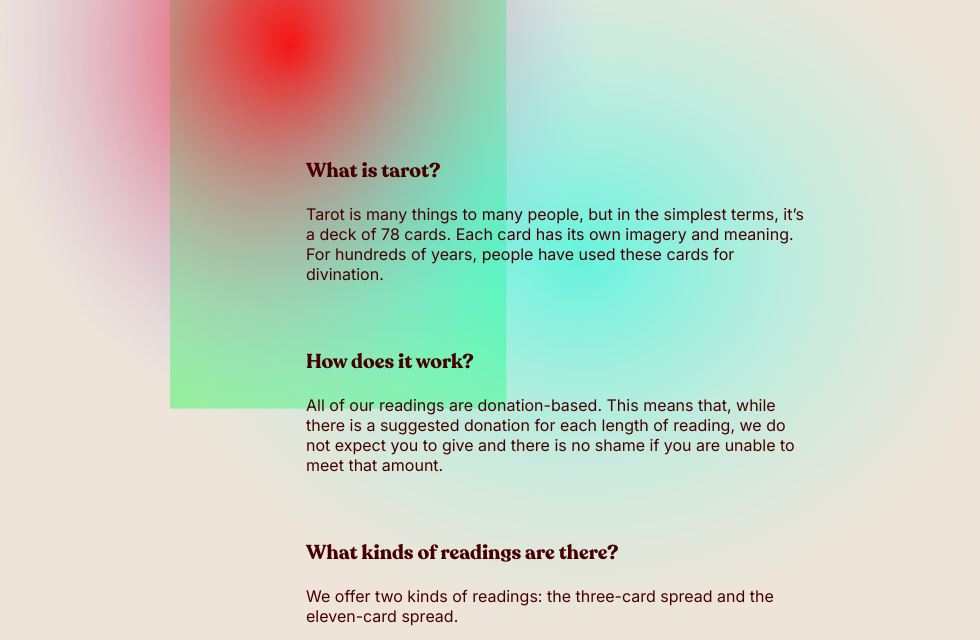
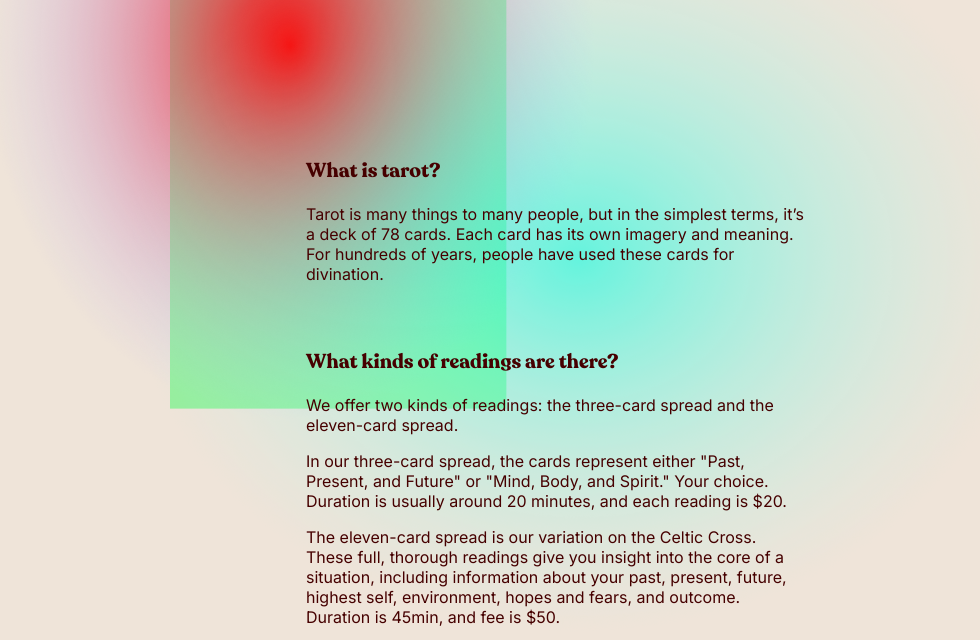
Before and after one commit to awanderingorill/pixie-tarot, a Gatsby site: page / in a window 1280 px wide. Shown: the part 285-925 px from the top of the page, without its empty margins (14-994 px from the left). Built offline with nearby package versions, Linux system fonts and the light colour scheme; Gatsby itself is replaced by a stand-in of ours.

Commit message:
Update chart

```diff
--- a/src/pages/index.js
+++ b/src/pages/index.js
@@ -135,15 +135,12 @@ export default function Home() {
           </Content>
         </Section>
         <Section>
-          <Title>How does it work?</Title>
-          <Content>
-            <p>All of our readings are donation-based. This means that, while there is a suggested donation for each length of reading, we do not expect you to give and there is no shame if you are unable to meet that amount.</p>
-          </Content>
-        </Section>
-        <Section>
           <Title>What kinds of readings are there?</Title>
           <Content>
             <p>We offer two kinds of readings: the three-card spread and the eleven-card spread.</p>
+            <p>In our three-card spread, the cards represent either "Past, Present, and Future" or "Mind, Body, and Spirit." Your choice. Duration is usually around 20 minutes, and each reading is $20.</p>
+            <p>The eleven-card spread is our variation on the Celtic Cross. These full, thorough readings give you insight into the core of a situation, including information about your past, present, future, highest self, environment, hopes and fears, and outcome. Duration is 45min, and fee is $50.</p>
+            <p>If the cost of these readings is prohibitive for you, please email us at hello@pixie-tarot.com and we can work something out!</p>
           </Content>
         </Section>
         <Section>
```
